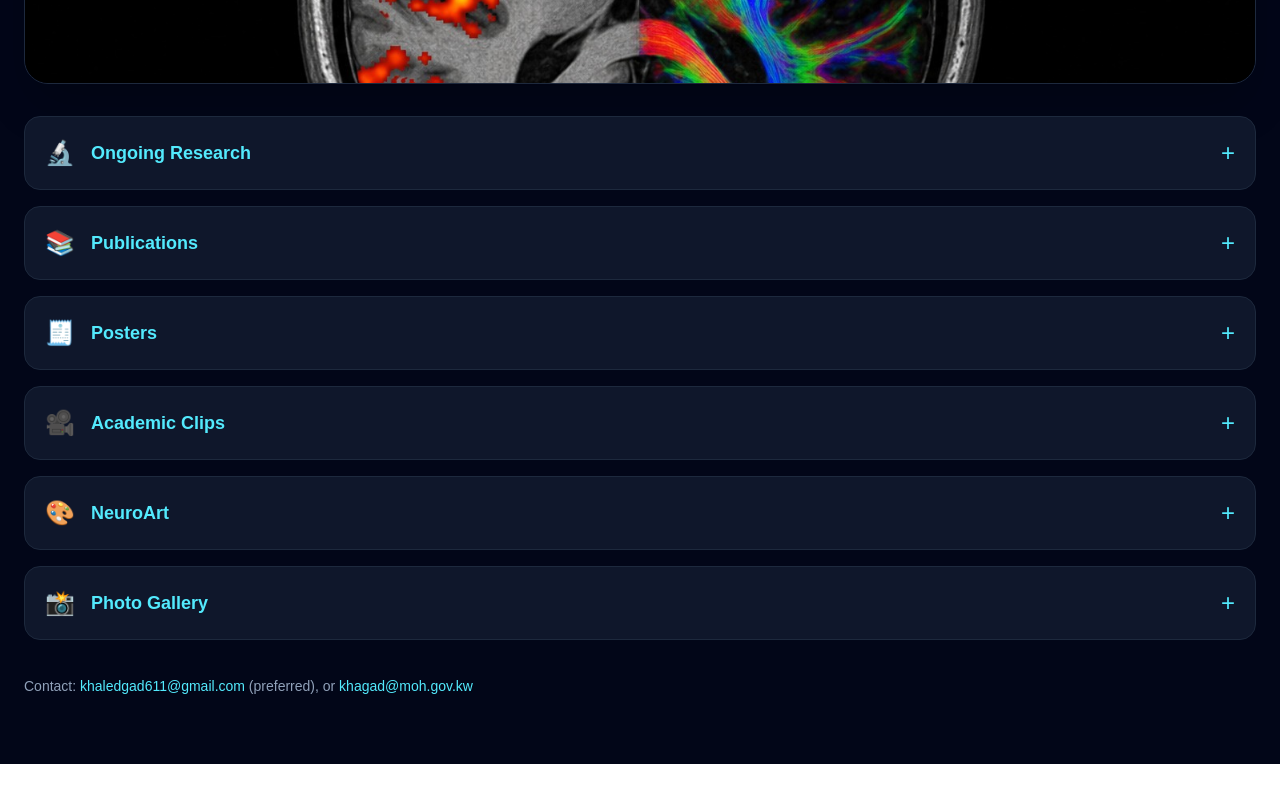
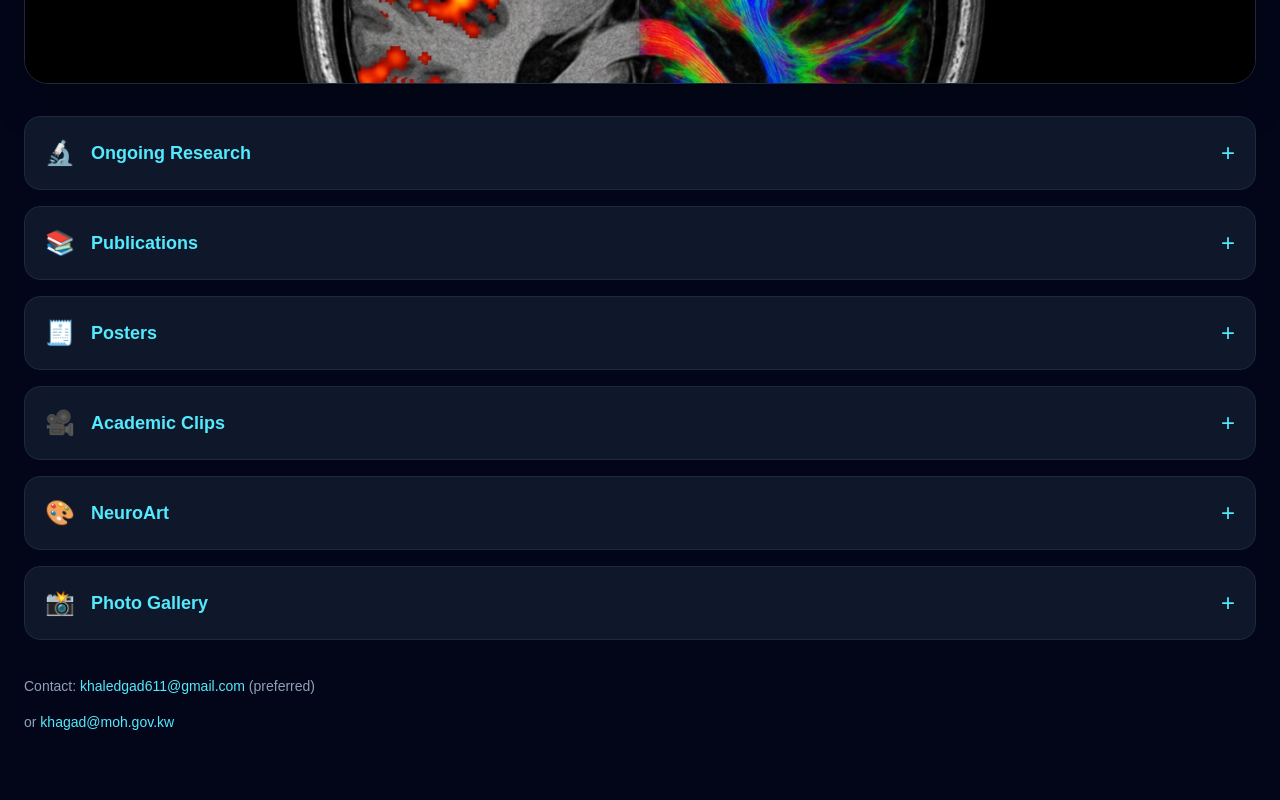
Before and after one commit to khaledneuro/dr-khaled-site, a Next.js app: page / in a window 1280 px wide. Shown: the part 894-1694 px from the top of the page. Before the commit the page ends 1658 px from the top, so only its background shows below. Built offline with nearby package versions, Linux system fonts and the light colour scheme.

Commit message:
multi fix

```diff
--- a/src/app/page.tsx
+++ b/src/app/page.tsx
@@ -364,7 +364,7 @@ export default function Home() {
                         activities.
                       </p>
 
-                     <div className="mt-10 grid grid-cols-1 gap-6 sm:grid-cols-2 lg:grid-cols-4">
+                     <div className="mt-10 columns-1 gap-6 sm:columns-2 lg:columns-4">
   {Array.from({ length: 69 }, (_, i) => {
     const number = String(i + 1).padStart(2, "0");
     const src = `/gallery/gallery-${number}.jpeg`;
@@ -374,7 +374,7 @@ export default function Home() {
         key={i}
         src={src}
         alt={`Gallery photo ${number}`}
-        className="w-full rounded-2xl object-contain shadow-md transition duration-300 hover:scale-105"
+        className="mb-6 w-full break-inside-avoid rounded-2xl object-contain shadow-md transition duration-300 hover:scale-105"
       />
     );
   })}
@@ -396,7 +396,11 @@ export default function Home() {
   >
     khaledgad611@gmail.com
   </a>{" "}
-            (preferred), or{" "}
+  (preferred)
+</p>
+
+<p className="mt-2">
+  or{" "}
   <a
     href="mailto:khagad@moh.gov.kw"
     className="text-cyan-300 hover:underline"
```
Lines whose indentation alone changed are shown as unchanged.
